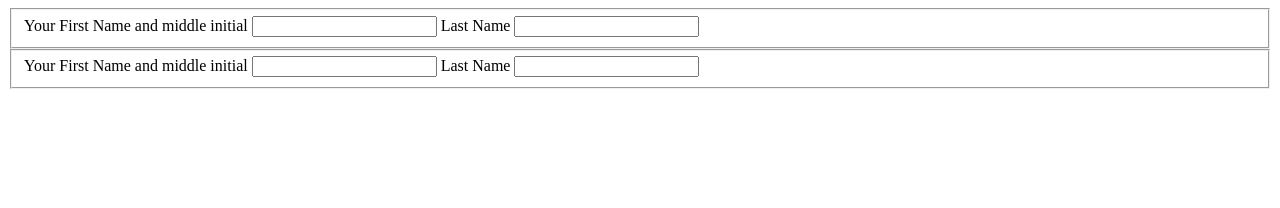
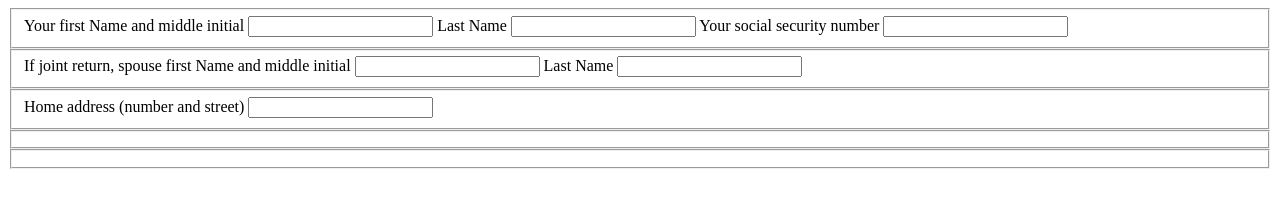
Before and after one commit to tk9139/tk9139.github.io, a plain HTML site: page index.html in a window 1280 px wide. Drawn offline with Linux system fonts and the light colour scheme.

Commit message:
Update index.html

```diff
--- a/index.html
+++ b/index.html
@@ -20,19 +20,25 @@
   <body>
     <form>
       <fieldset>
-        <label for="first-name">Your First Name and middle initial
+        <label for="first-name">Your first Name and middle initial
           <input id="first-name" type="text" required /></label>
         <label for="last-name">Last Name
           <input id="last-name" type="text" required /></label>
+        <label for="ssn">Your social security number
+          <input id="ssn" type="text" required /></label>
       </fieldset>
       <fieldset>
-        <label for="first-name">Your First Name and middle initial
-          <input id="first-name" type="text" required /></label>
-        <label for="last-name">Last Name
-          <input id="last-name" type="text" required /></label>
+        <label for="spouse-first-name">If joint return, spouse first Name and middle initial
+          <input id="spouse-first-name" type="text" /></label>
+        <label for="spouse-last-name">Last Name
+          <input id="spouse-last-name" type="text" /></label>
       </fieldset>
-
-
+      <fieldset>
+        <label for="address">Home address (number and street)
+          <input id="address" type="text" required /></label>
+      </fieldset>
+      <fieldset> </fieldset>
+      <fieldset> </fieldset>
 
 
 </form>
```
